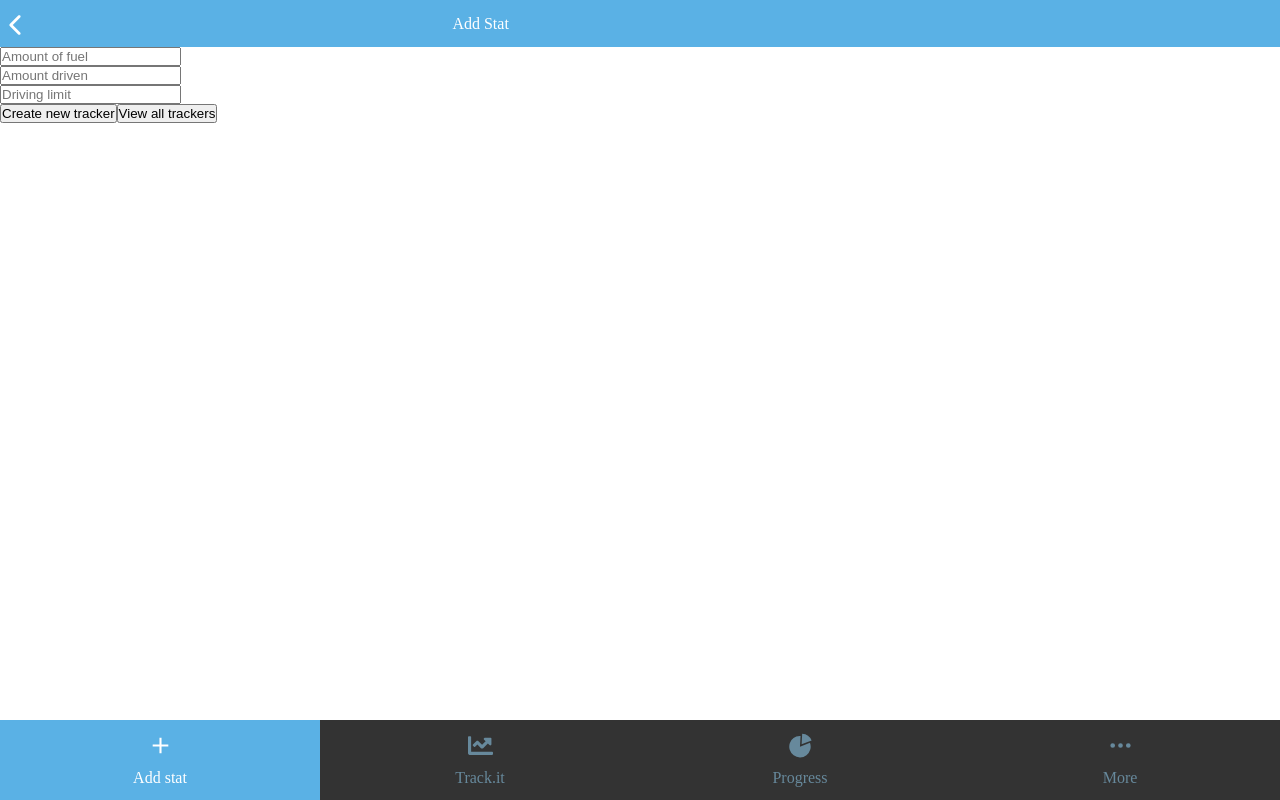
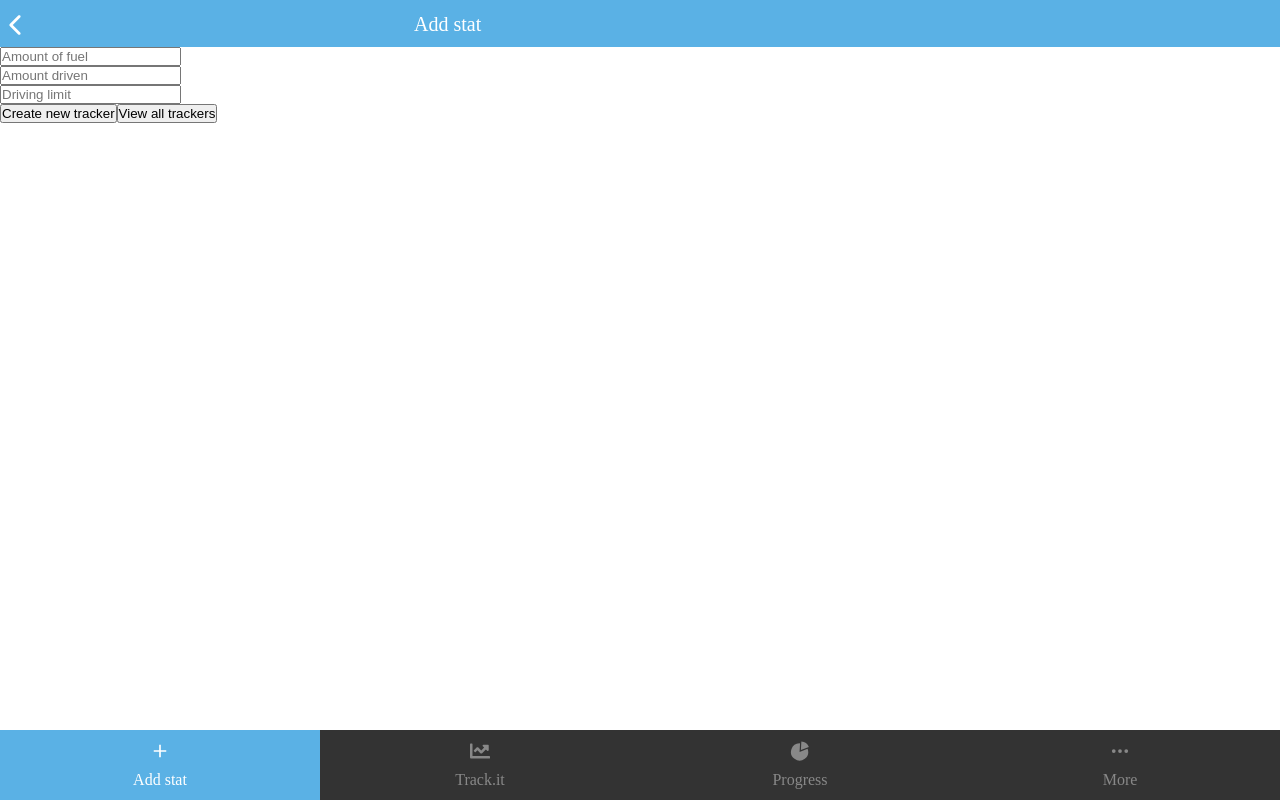
Before and after one commit to edwinmoradian90/tracker-app, a React (Create React App) app in the folder frontend/: page / in a window 1280 px wide. Built offline with nearby package versions, Linux system fonts and the light colour scheme; sample sign-in values are in the browser's storage.

Commit message:
trackers view work

```diff
--- a/frontend/src/components/Header/HeaderView.jsx
+++ b/frontend/src/components/Header/HeaderView.jsx
@@ -1,6 +1,7 @@
 import React from 'react';
-import { withRouter } from 'react-router-dom';
+import { withRouter, Link } from 'react-router-dom';
 import { IoIosArrowBack } from 'react-icons/io';
+import { AiOutlinePlus } from 'react-icons/ai';
 import styled from 'styled-components';
 import { blue, white } from '../../utils/colors/main';
 
@@ -14,7 +15,7 @@ const Arrow = styled.div`
     color: ${white};
     font-size: 30px;
     margin-top: 10px;
-    margin-right: 33%;
+    margin-right: 30%;
     &:hover {
         cursor: pointer;
     };
@@ -22,10 +23,20 @@ const Arrow = styled.div`
 
 const PageName = styled.div`
     color: ${white};
+    font-size: 20px;
+    margin-right: 30%;
+    margin-top: 2px;
+`;
+
+const AddStatButton = styled(Link)`
+    color: ${white};
+    font-size: 25px;
+    margin-top: 4px;
 `;
 
 const HeaderView = props => {
     const { pageName } = props;
+    console.log(pageName)
     return (
         <NavContainer className="headerView">
             <Arrow onClick={props.history.goBack} className="backButton">
@@ -34,6 +45,15 @@ const HeaderView = props => {
             <PageName className="pageName">
                 {pageName}
             </PageName>
+            {
+                pageName === 'Track it'
+                    ?
+                    <AddStatButton to="/">
+                        <AiOutlinePlus />
+                    </AddStatButton>
+                    :
+                    null
+            }
         </NavContainer>
     );
 };
--- a/frontend/src/components/Home/Home.jsx
+++ b/frontend/src/components/Home/Home.jsx
@@ -9,7 +9,7 @@ import Header from '../Header/Header';
 
 const Home = props => {
     const url = "http://localhost:3001/trackers";
-    const pageName = "Add Stat";
+    const pageName = "Add stat";
     const dispatch = useDispatch();
     const [loading, setLoading] = useState(true);
     const [state, setState] = useState({
--- a/frontend/src/components/Navbar/Navbar.jsx
+++ b/frontend/src/components/Navbar/Navbar.jsx
@@ -3,7 +3,7 @@ import { withRouter } from 'react-router-dom';
 import NavbarView from './NavbarView';
 
 const Navbar = props => {
-    const path = props.location.pathname;
+    const path = `/${props.location.pathname.split('/')[1]}`;
     const pageRef = {
         "/": "addStat",
         "/trackers": "trackIt",
--- a/frontend/src/components/Navbar/NavbarView.jsx
+++ b/frontend/src/components/Navbar/NavbarView.jsx
@@ -9,7 +9,8 @@ import {
     white,
     blue,
     grey,
-    darkGrey
+    darkGrey,
+    medGrey,
 } from '../../utils/colors/main';
 
 const Navbar = styled.div`
@@ -22,14 +23,14 @@ const NavbarList = styled.ul`
     align-items: center;
     background: ${darkGrey};
     display: flex;
-    height: 80px;
+    height: 70px;
     justify-content: space-around;
     list-style: none;
 `;
 
 const StyledLink = styled(Link)`
     align-items: center;
-    color: ${props => props.tab ? white : grey};
+    color: ${props => props.tab ? white : medGrey};
     display: flex;
     height: 100%;
     flex-direction: column;
@@ -46,12 +47,12 @@ const NavItem = styled.li`
 `;
 
 const Icon = styled.div`
-    color: ${props => props.tab ? white : grey};
-    font-size: 25px;
+    color: ${props => props.tab ? white : medGrey};
+    font-size: 20px;
 `;
 
 const IconText = styled.p`
-    color: ${props => props.tab ? white : grey};
+    color: ${props => props.tab ? white : medGrey};
     margin-top: 5px;
 `;
 
--- a/frontend/src/components/Trackers/TrackersView.jsx
+++ b/frontend/src/components/Trackers/TrackersView.jsx
@@ -13,7 +13,7 @@ import {
 
 const TrackersContainer = styled.div`
     background: ${lightGrey};
-    height: 100vh;
+    height: calc(100vh - 70px);
 `;
 
 const StyledLink = styled(Link)`
--- a/frontend/src/utils/colors/main.js
+++ b/frontend/src/utils/colors/main.js
@@ -1,5 +1,6 @@
 const white = '#FFFFFF';
 const lightGrey = '#F6F6F6';
+const medGrey = '#888888';
 const grey = '#67899C';
 const darkGrey = '#333333';
 const blue = '#5AB1E5';
@@ -12,4 +13,5 @@ export {
     grey,
     darkGrey,
     black,
+    medGrey,
 };
--- a/frontend/src/utils/generalHelpers.js
+++ b/frontend/src/utils/generalHelpers.js
@@ -1,5 +1,24 @@
 const cleanDate = date => {
-    return date.split('T')[0]
+    const months = {
+        '01': 'Jan',
+        '02': 'Feb',
+        '03': 'Mar',
+        '04': 'Apr',
+        '05': 'May',
+        '06': 'Jun',
+        '07': 'Jul',
+        '08': 'Aug',
+        '09': 'Sep',
+        '10': 'Oct',
+        '11': 'Nov',
+        '12': 'Dec',
+    };
+    let createdDate = date.split('T')[0];
+    let year = createdDate.split('-')[0];
+    let modifiedArray = createdDate.split('-').splice(1);
+    modifiedArray[2] = year;
+    modifiedArray[0] = months[modifiedArray[0]];
+    return modifiedArray.join(' ');
 };
 
 export { cleanDate };
```
Also changed, not shown: 1 other file (tests, documents, lock files or other folders).
